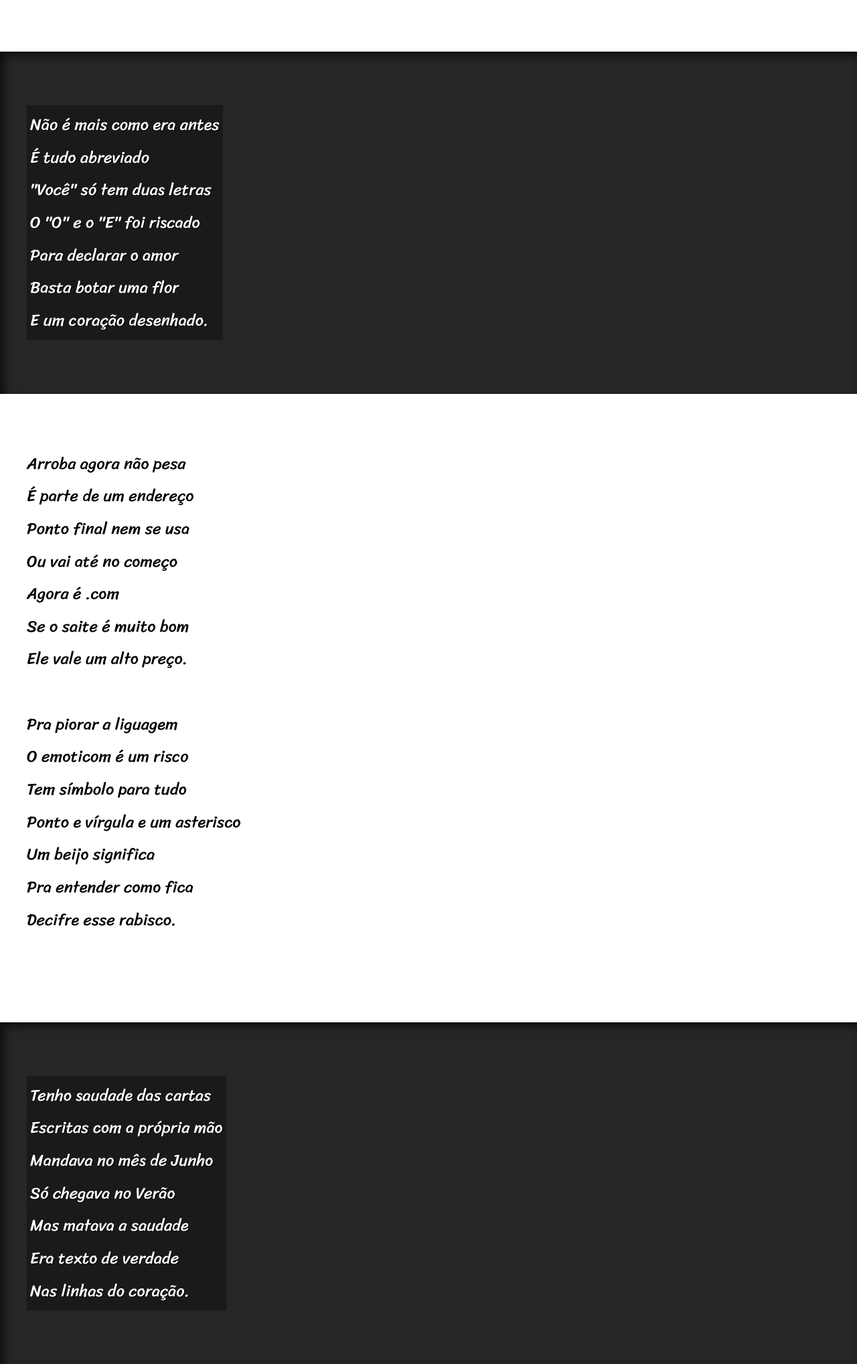
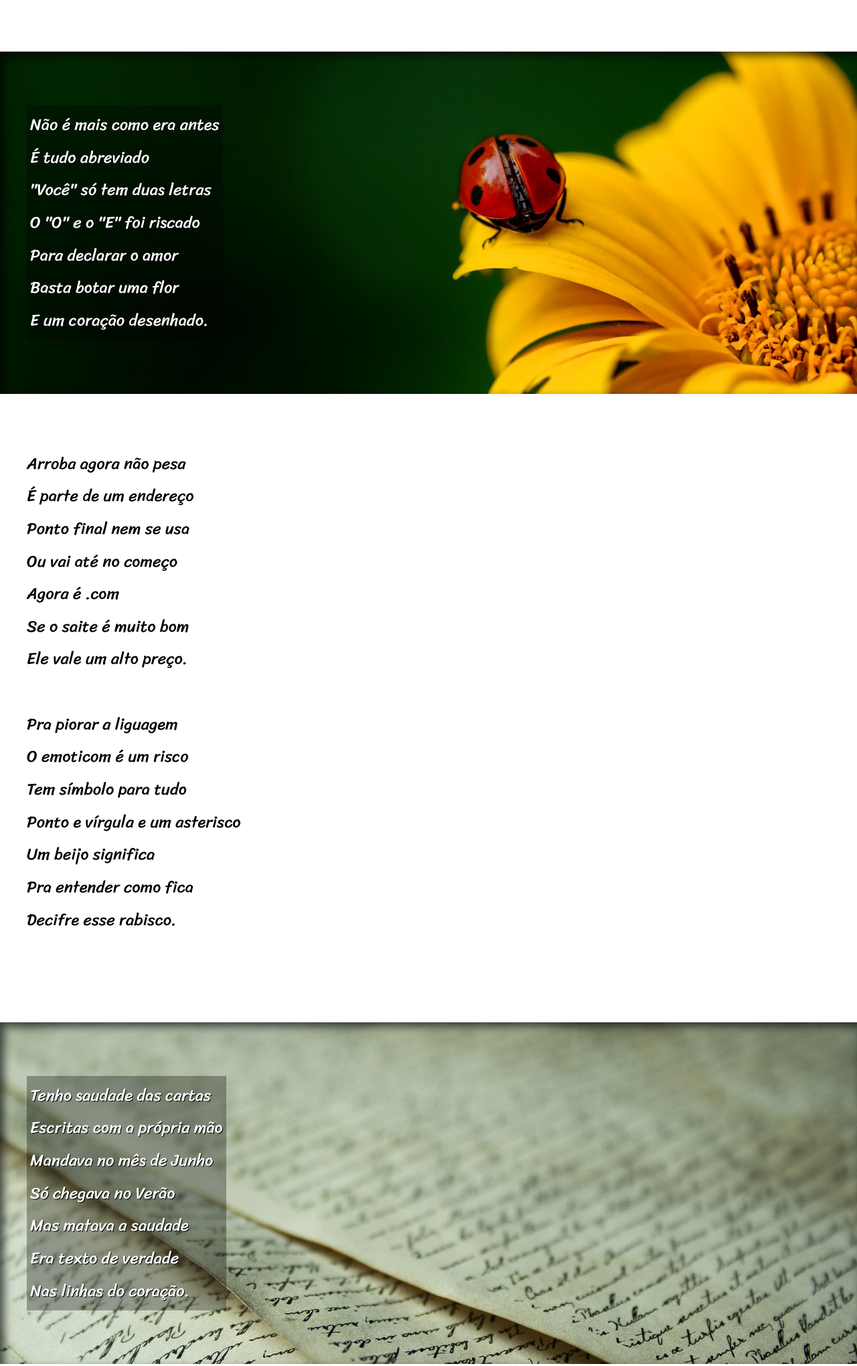
Before and after one commit to Caiopadilha2/Projeto-cordel, a plain HTML site: page index.html in a window 1280 px wide. Shown: the part 661-2700 px from the top of the page at 67% size. Drawn offline with Linux system fonts and the light colour scheme; the site is published under a folder, as on GitHub Pages, so addresses that start at the root find nothing.

Commit message:
Update style.css

```diff
--- a/estilo/style.css
+++ b/estilo/style.css
@@ -88,13 +88,13 @@ section.imagem > p {
 }
 
 section#img01 {
-    background-image: url('/imagens/background001.jpg');
+    background-image: url('../imagens/background001.jpg');
     background-position: right center;
     background-size: cover;
 }
 
 section#img02 {
-    background-image: url('/imagens/background002.jpg');
+    background-image: url('../imagens/background002.jpg');
 
     background-size: cover;
 }
```
